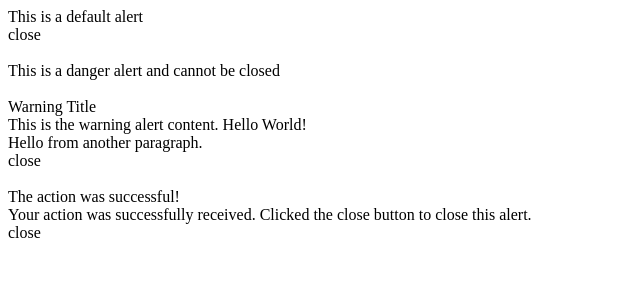
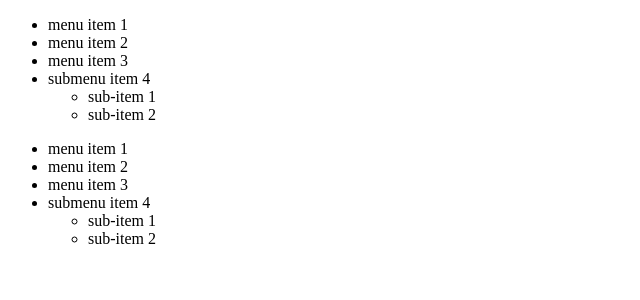
Before and after one commit to oddguan/yarsl, a React (Create React App) app: page / in a window 1280 px wide. Shown: the top 300 px of the page, without its empty margins (0-640 px from the left). Built offline with nearby package versions, Linux system fonts and the light colour scheme; the HTML template or start-up script is replaced by a standard one.

Commit message:
feat(tabs): added tabs component

```diff
--- a/src/App.tsx
+++ b/src/App.tsx
@@ -1,27 +1,28 @@
 import React from 'react';
-import Alert, { AlertType } from './components/Alert/alert';
+import Menu from './components/Menu/menu';
 
 function App(): React.ReactElement {
   return (
     <>
       <div style={{ width: '700px' }}>
-        <Alert>This is a default alert</Alert>
-        <br />
-        <Alert alertType={AlertType.Danger} nonClosable>
-          This is a danger alert and cannot be closed
-        </Alert>
-        <br />
-        <Alert alertType={AlertType.Warning}>
-          <Alert.Title>Warning Title</Alert.Title>
-          <span>This is the warning alert content. Hello World!</span>
-          <br />
-          <span>Hello from another paragraph.</span>
-        </Alert>
-        <br />
-        <Alert alertType={AlertType.Success}>
-          <Alert.Title>The action was successful!</Alert.Title>
-          <span>Your action was successfully received. Clicked the close button to close this alert.</span>
-        </Alert>
+        <Menu>
+          <Menu.Item>menu item 1</Menu.Item>
+          <Menu.Item disabled>menu item 2</Menu.Item>
+          <Menu.Item>menu item 3</Menu.Item>
+          <Menu.SubMenu title='submenu item 4'>
+            <Menu.Item>sub-item 1</Menu.Item>
+            <Menu.Item>sub-item 2</Menu.Item>
+          </Menu.SubMenu>
+        </Menu>
+        <Menu mode='vertical'>
+          <Menu.Item>menu item 1</Menu.Item>
+          <Menu.Item disabled>menu item 2</Menu.Item>
+          <Menu.Item>menu item 3</Menu.Item>
+          <Menu.SubMenu title='submenu item 4' defaultOpen={false}>
+            <Menu.Item>sub-item 1</Menu.Item>
+            <Menu.Item>sub-item 2</Menu.Item>
+          </Menu.SubMenu>
+        </Menu>
       </div>
     </>
   );
```
Also changed, not shown: src/components/Tabs/tabs.tsx (added, +75 -0 lines), src/components/Tabs/tabsPane.tsx (added, +47 -0 lines).
